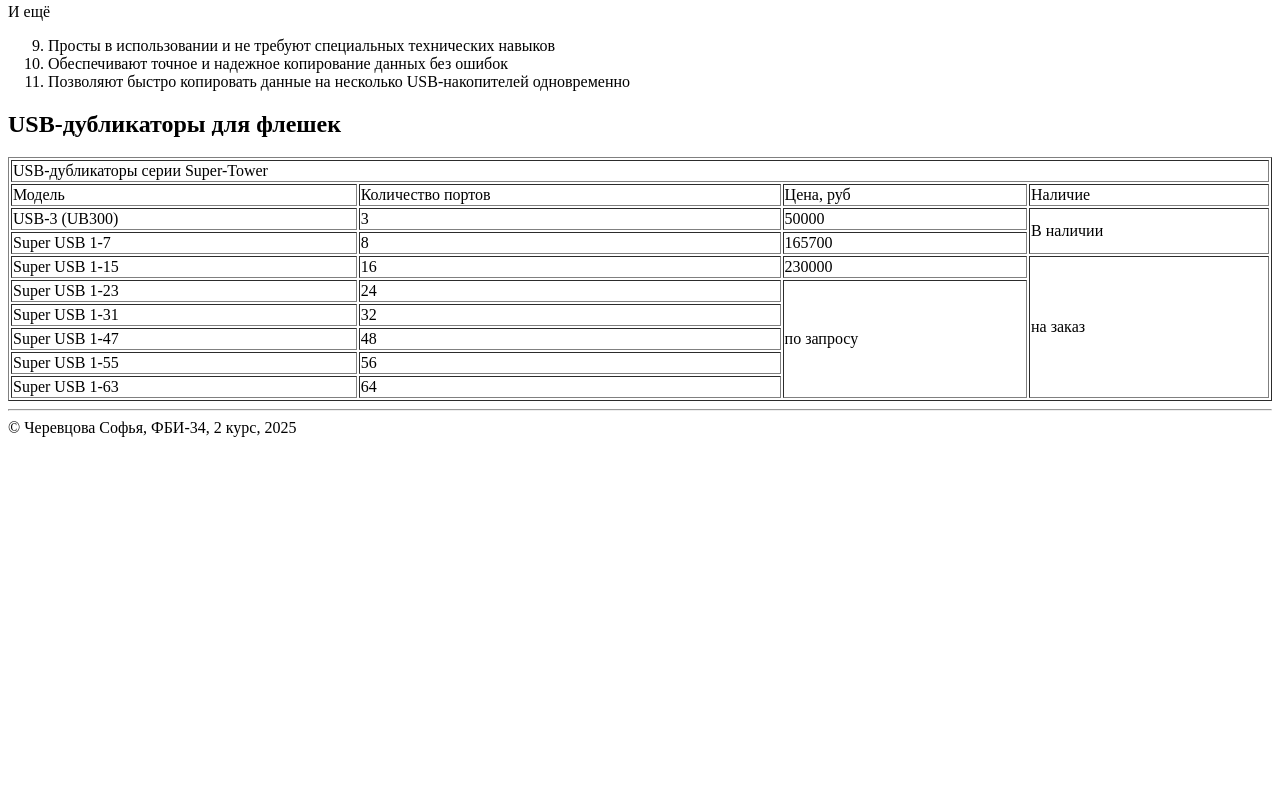
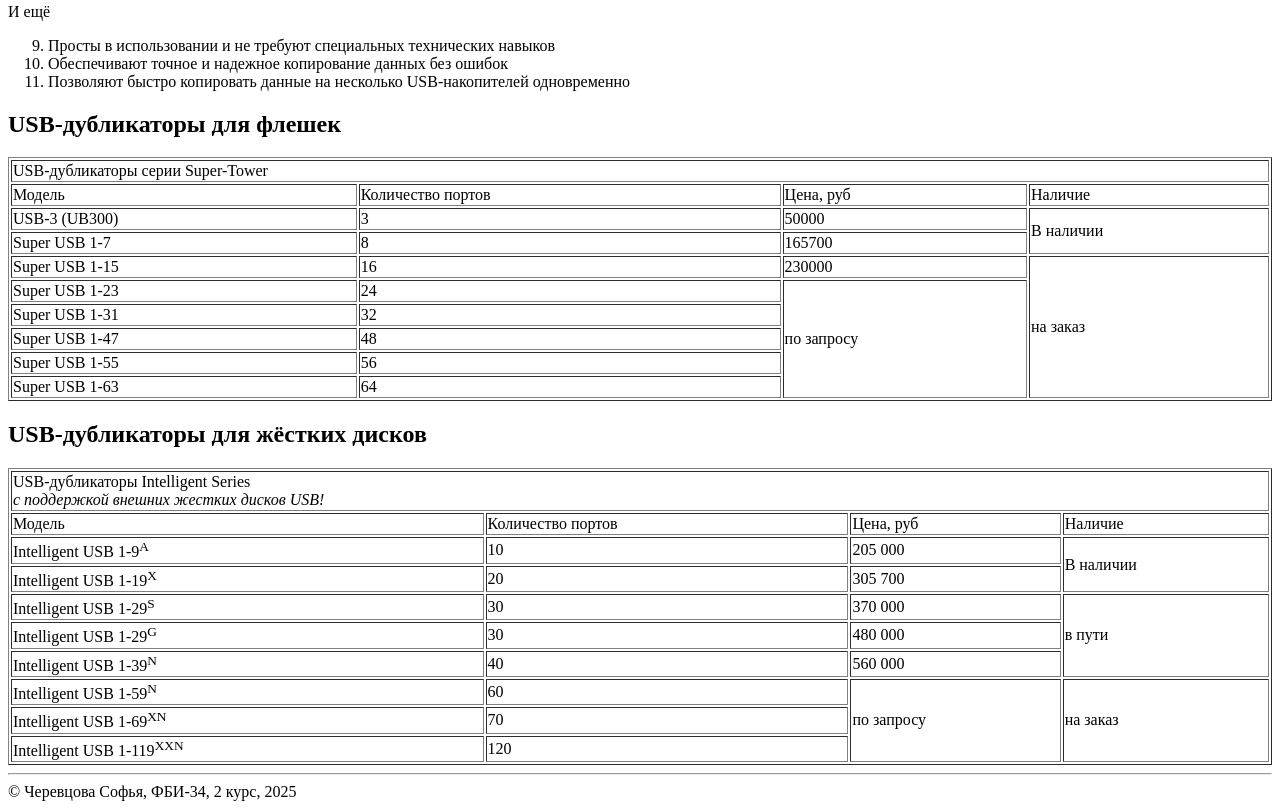
Before and after one commit to Sonika456/web_lab, a plain HTML site: page lab2/usb.html in a window 1280 px wide. Shown: the part 671-1480 px from the top of the page. Before the commit the page ends 1116 px from the top, so only its background shows below. Drawn offline with Linux system fonts and the light colour scheme.

Commit message:
USB-дубликаторы Intelligent Series

```diff
--- a/lab2/usb.html
+++ b/lab2/usb.html
@@ -123,6 +123,61 @@
                 </tr>
             </table>
 
+            <h2>USB-дубликаторы для жёстких дисков</h2>
+
+            <table border="1" width="100%">
+                <tr>
+                    <td colspan="4">USB-дубликаторы Intelligent Series <br><i>с поддержкой внешних жестких дисков USB!</i></td>
+                </tr>
+                <tr>
+                    <td>Модель</td>
+                    <td>Количество портов</td>
+                    <td>Цена, руб</td>
+                    <td>Наличие</td>
+                </tr>
+                <tr>
+                    <td>Intelligent USB 1-9<sup>A</sup></td>
+                    <td>10</td>
+                    <td>205&nbsp;000</td>
+                    <td rowspan="2">В наличии</td>
+                </tr>
+                <tr>
+                    <td>Intelligent USB 1-19<sup>X</sup></td>
+                    <td>20</td>
+                    <td>305&nbsp;700</td>
+                </tr>
+                <tr>
+                    <td>Intelligent USB 1-29<sup>S</sup></td>
+                    <td>30</td>
+                    <td>370&nbsp;000</td>
+                    <td rowspan="3">в пути</td>
+                </tr>
+                <tr>
+                    <td>Intelligent USB 1-29<sup>G</sup></td>
+                    <td>30</td>
+                    <td>480&nbsp;000</td>
+                </tr>
+                <tr>
+                    <td>Intelligent USB 1-39<sup>N</sup></td>
+                    <td>40</td>
+                    <td>560&nbsp;000</td>
+                </tr>
+                <tr>
+                    <td>Intelligent USB 1-59<sup>N</sup></td>
+                    <td>60</td>
+                    <td rowspan="3">по запросу</td>
+                    <td rowspan="3">на заказ</td>
+                </tr>
+                <tr>
+                    <td>Intelligent USB 1-69<sup>XN</sup></td>
+                    <td>70</td>
+                </tr>
+                <tr>
+                    <td>Intelligent USB 1-119<sup>XXN</sup></td>
+                    <td>120</td>
+                </tr>
+            </table>
+
         </main>
 
         <footer>
```
